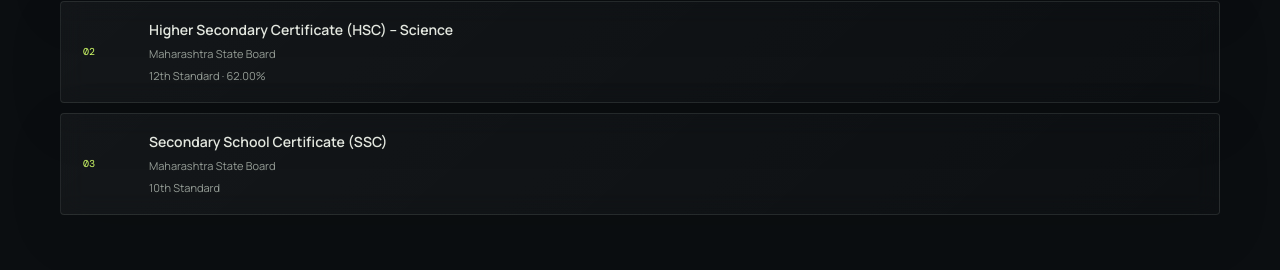
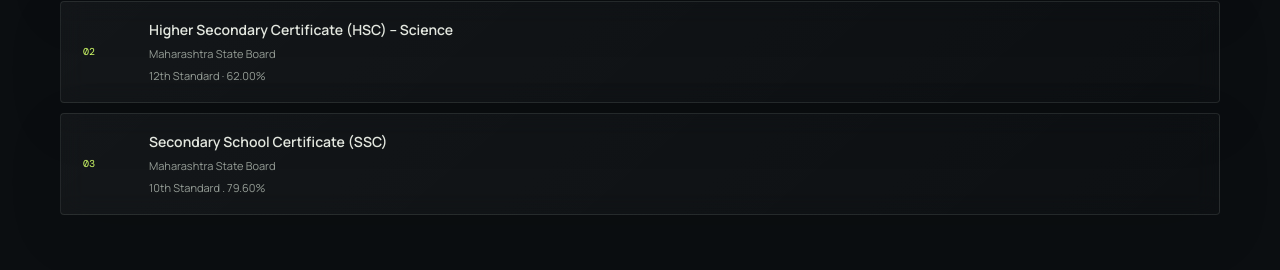
Before and after one commit to digheprasad/prasad-dighe-resume, a React (Vite) app: page / in a window 1280 px wide. Shown: the part 1543-1813 px from the top of the page. Built offline with nearby package versions, Linux system fonts and the light colour scheme; no server answers.

Commit message:
Update portfolio.js

```diff
--- a/src/data/portfolio.js
+++ b/src/data/portfolio.js
@@ -27,7 +27,7 @@ export const portfolio = {
     {
       degree: "Secondary School Certificate (SSC)",
       institution: "Maharashtra State Board",
-      details: "10th Standard",
+      details: "10th Standard . 79.60%",
     },
   ],
   skillGroups: [
```
